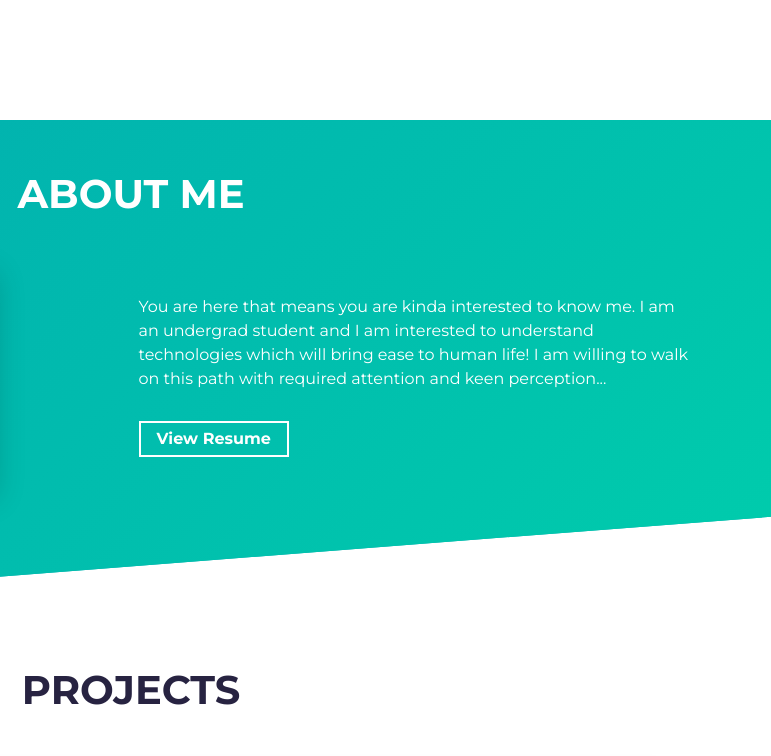
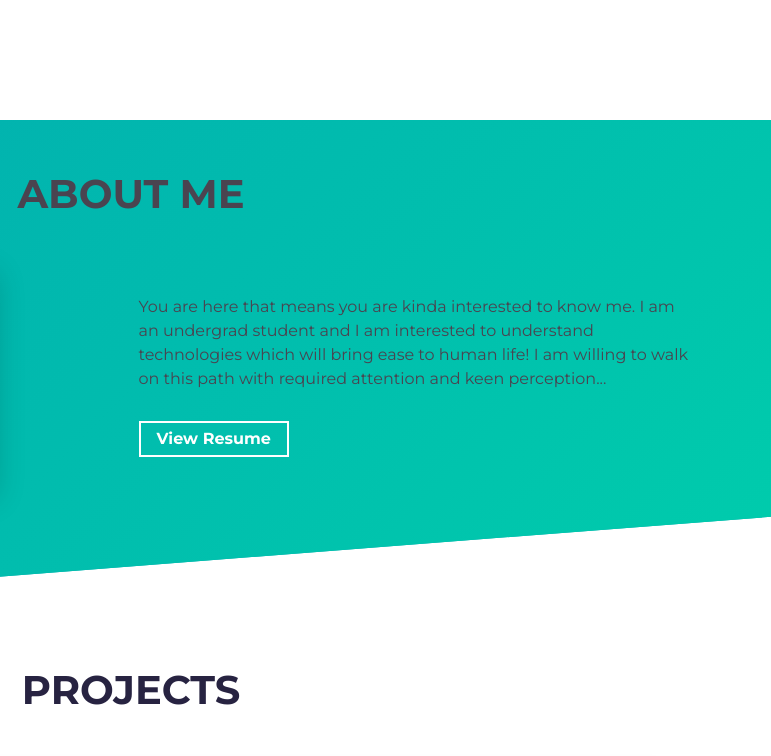
Before and after one commit to diipanshuu/portfolio, a website built with Parcel: page src/index.html in a window 1280 px wide. Shown: the part 680-1436 px from the top of the page, 509-1280 px from the left. Built offline with nearby package versions, Linux system fonts and the light colour scheme.

Commit message:
Font size, color and family changed.

```diff
--- a/src/sass/sections/_about.scss
+++ b/src/sass/sections/_about.scss
@@ -5,7 +5,7 @@
     $primary-color 0%,
     $secondary-color 100%
   );
-  color: $white-color;
+  color: #4a4450;
   height: 100%;
   border-top: 0px;
   -webkit-clip-path: polygon(0 0, 100% 0, 100% 80%, 0 100%);
```
